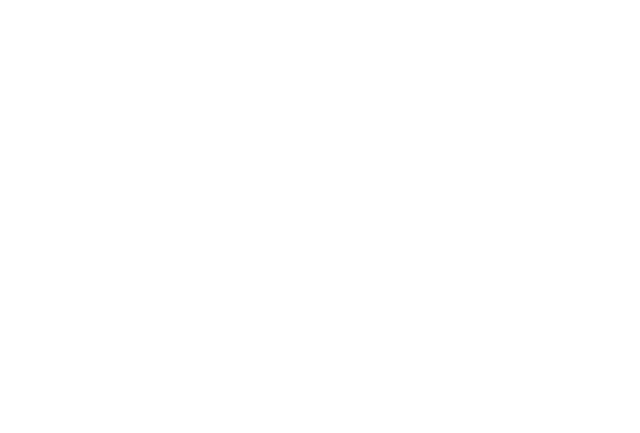
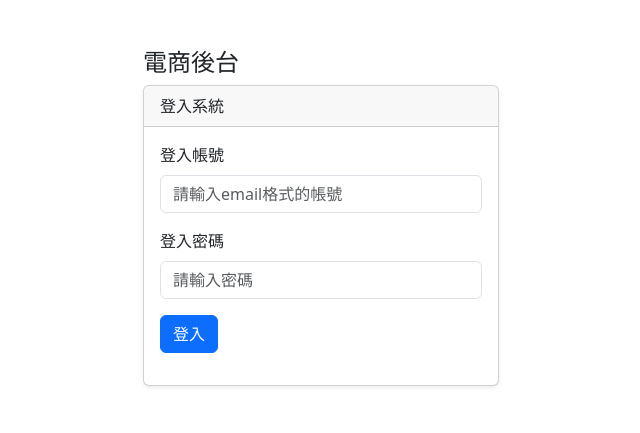
Before and after one commit to Shen880421/phpclass, a PHP site: page /login.php in a window 1280 px wide. Before the commit the part shown is empty. Shown: the top 433 px of the page, without its empty margins (319-959 px from the left). Run offline with PHP 8.4, Linux system fonts and the light colour scheme.

Commit message:
feat:add form for login -inclue account, password -add submit btn

```diff
--- a/php30hr/project/public/login.php
+++ b/php30hr/project/public/login.php
@@ -10,7 +10,31 @@
 </head>
 
 <body>
-
+    <div class="container">
+        <div class="row">
+            <div class="col-1 col-md-4 offset-md-4 my-5">
+                <h4>電商後台</h4>
+                <div class="card shadow-sm">
+                    <div class="card-header">登入系統</div>
+                    <div class="card-body">
+                        <form method="post" action="">
+                            <div class="mb-3">
+                                <label for="account" class="form-label">登入帳號</label>
+                                <input name="account" type="text" class="form-control" id="account" placeholder="請輸入email格式的帳號" require>
+                            </div>
+                            <div class="mb-3">
+                                <label for="password" class="form-label">登入密碼</label>
+                                <input name="password" type="text" class="form-control" id="password" placeholder="請輸入密碼" require>
+                            </div>
+                            <div class="mb-3">
+                                <button type="submit" class="btn btn-primary">登入</button>
+                            </div>
+                        </form>
+                    </div>
+                </div>
+            </div>
+        </div>
+    </div>
 
     <!-- Bootstrap 5 JS CDN -->
     <script src="https://cdn.jsdelivr.net/npm/bootstrap@5.3.3/dist/js/bootstrap.bundle.min.js"></script>
```
